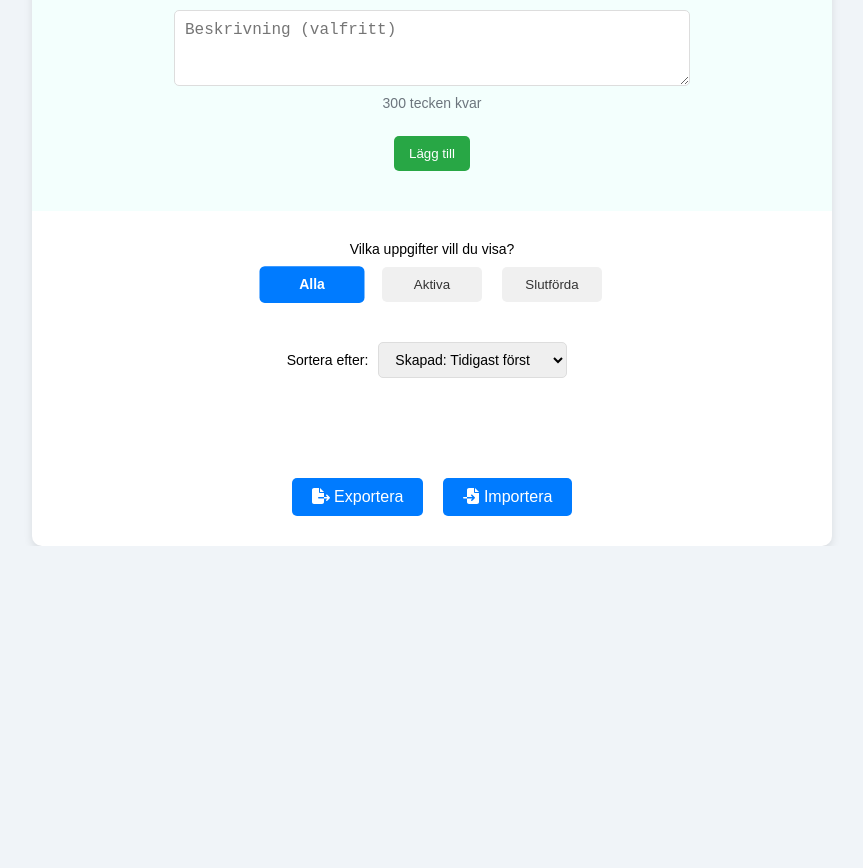
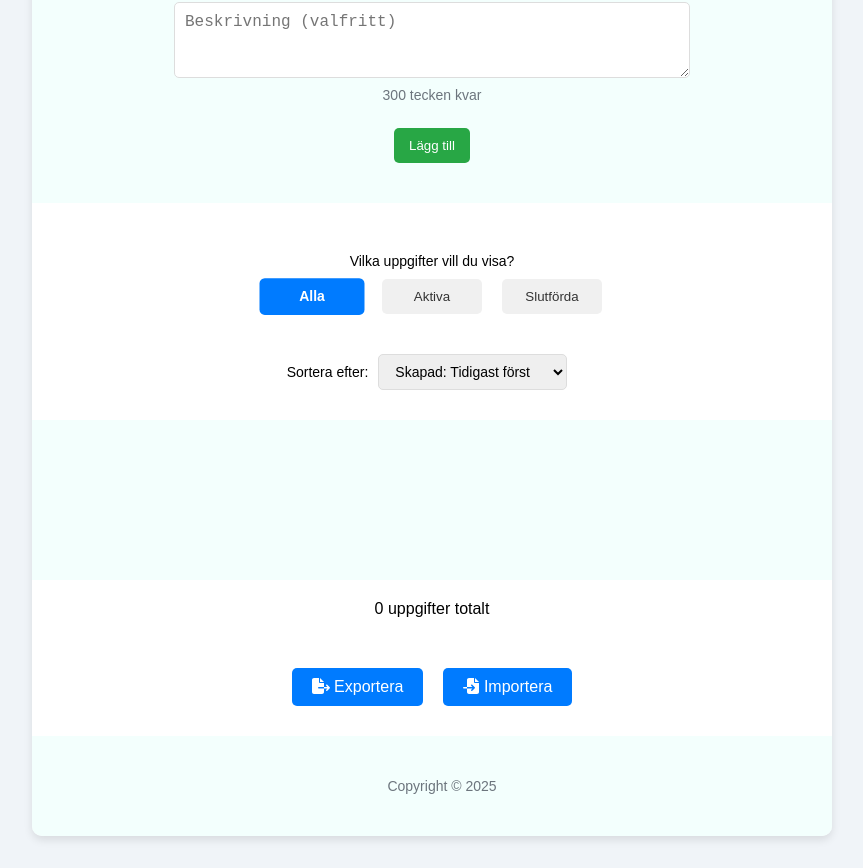
Before and after one commit to Patrick-B-L/todo-app, a React (Create React App) app: page / in a window 1280 px wide. Shown: the part 339-1207 px from the top of the page, without its empty margins (208-1071 px from the left). Before the commit the page ends 885 px from the top, so only its background shows below. Built offline with nearby package versions, Linux system fonts and the light colour scheme.

Commit message:
Minor UI updates

```diff
--- a/src/components/TodoApp.jsx
+++ b/src/components/TodoApp.jsx
@@ -96,10 +96,17 @@ useEffect(() => {
             <option value="deadline-desc">Deadline: Senast först</option>
           </select>
       </div>
+      <div className='todo-list-section'>
       <TodoList
       todos={sortTodos(filterTodos(todos, filter), sortOrder)} onRemoveTodo={removeTodo}
       onToggleTodo={toggleTodo}
       onEditTodo={handleEditTodo}/>
+      </div>
+      <div className='todo-import-export'>
+      <div className="todo-count">
+        {todos.length} {todos.length === 1 ? 'uppgift' : 'uppgifter'} totalt
+      </div>
+      <div>
       <button onClick={() => exportData(todos)} className="custom-file-export">
         <FontAwesomeIcon icon={faFileExport} /> Exportera
       </button>
@@ -113,6 +120,11 @@ useEffect(() => {
         onChange={(event) => importData(event, setTodos)}
         style={{ display: "none" }}
       />
+      </div>
+      </div>
+      <div className='footer'>
+        <p>Copyright &copy; 2025</p>
+      </div>
 
 
 
--- a/src/components/TodoItem.jsx
+++ b/src/components/TodoItem.jsx
@@ -71,7 +71,12 @@ function TodoItem({ todo, onRemove, onToggle, isOpen, onToggleDescription, onEdi
           <FontAwesomeIcon icon={faEdit} />
         </button>
         </div>
-        {/* Redigeringsformulär */}
+      </div>
+      <div className='separator-line'></div>
+      <div className='todo-right'>
+        <button onClick={e => { e.stopPropagation(); setShowConfirm(true); }}>Ta bort</button>
+      </div>
+      {/* Redigeringsformulär */}
         {editing && (
           <div className="modal-overlay">
             <div className="modal-content">
@@ -97,11 +102,6 @@ function TodoItem({ todo, onRemove, onToggle, isOpen, onToggleDescription, onEdi
               </div>
           </div>
         )}
-      </div>
-      <div className='separator-line'></div>
-      <div className='todo-right'>
-      <button onClick={e => { e.stopPropagation(); setShowConfirm(true); }}>Ta bort</button>
-      </div>
       {/* Bekräftelsemodal för borttagning */}
       {showConfirm && (
         <div className="modal-overlay">
--- a/src/styles/App.css
+++ b/src/styles/App.css
@@ -5,7 +5,7 @@ body {
     margin: 10px;
     padding: 0;
     text-align: center;
-    height: 100vh;
+    min-height: 100vh;
   }
 
   /* App-behållare */
@@ -13,9 +13,9 @@ body {
     background: #fff;
     border-radius: 10px;
     box-shadow: 0 4px 8px rgba(0, 0, 0, 0.1);
-    margin: 40px auto;
+    margin: 2rem auto;
     max-width: 800px;
-    padding: 20px;
+    padding: 0;
     box-sizing: border-box;
     overflow: hidden;
   }
@@ -23,7 +23,6 @@ body {
   .add-item-container {
     background-color: rgb(243, 255, 253); /* Välj en ljus färg för bakgrunden */
     padding: 20px; /* Skapa avstånd inuti containern */
-    margin: -20px;
 
   }
 
@@ -163,18 +162,25 @@ body {
 
 
   /* Todo-lista */
+  .todo-list-section {
+    width: 100%;
+    padding: 0 2rem;
+    min-height: 10rem;
+    background-color: rgb(243, 255, 253);
+    box-sizing: border-box;
+  }
   .todo-list {
     list-style-type: none;
     padding: 0;
     margin: 20px 0;
-    max-height: 25rem;
+    max-height: 50rem;
     overflow-y: auto; /* Lägg till rullningslist om listan är för lång */
   }
 
   .todo-item {
-    background-color: #f8f9fa;
+    background-color: #fff;
     padding: 10px 15px;
-    margin-bottom: 10px;
+    margin: 2rem 0;
     border-radius: 5px;
     display: flex;
     flex-wrap: wrap;
@@ -341,6 +347,27 @@ body {
   .separator-line {
     display: none;
   }
+  .todo-import-export {
+    display: flex;
+    flex-direction: column;
+    justify-content: center;
+    align-items: center;
+    margin: 20px 0;
+     /* Avstånd mellan import och export knappar */
+  }
+.footer {
+    display: flex;
+    justify-content: center;
+    align-items: center;
+    background-color: rgb(243, 255, 253);
+    padding: 10px;
+    text-align: center;
+    font-size: 14px;
+    color: #6c757d; /* Neutral färg för texten */
+    position: relative;
+    min-height: 5rem;
+    width: 100%;
+  }
 
 
   @media (max-width: 700px) {
@@ -354,6 +381,9 @@ body {
       margin: 0;
       height: auto;
       min-height: 100vh; /* Säkerställ att appen fyller hela höjden på skärmen */
+    }
+    .todo-list-section {
+      padding: 1rem;
     }
     .todo-item {
       gap: 10px; /* Mindre avstånd mellan elementen för små skärmar */
```
